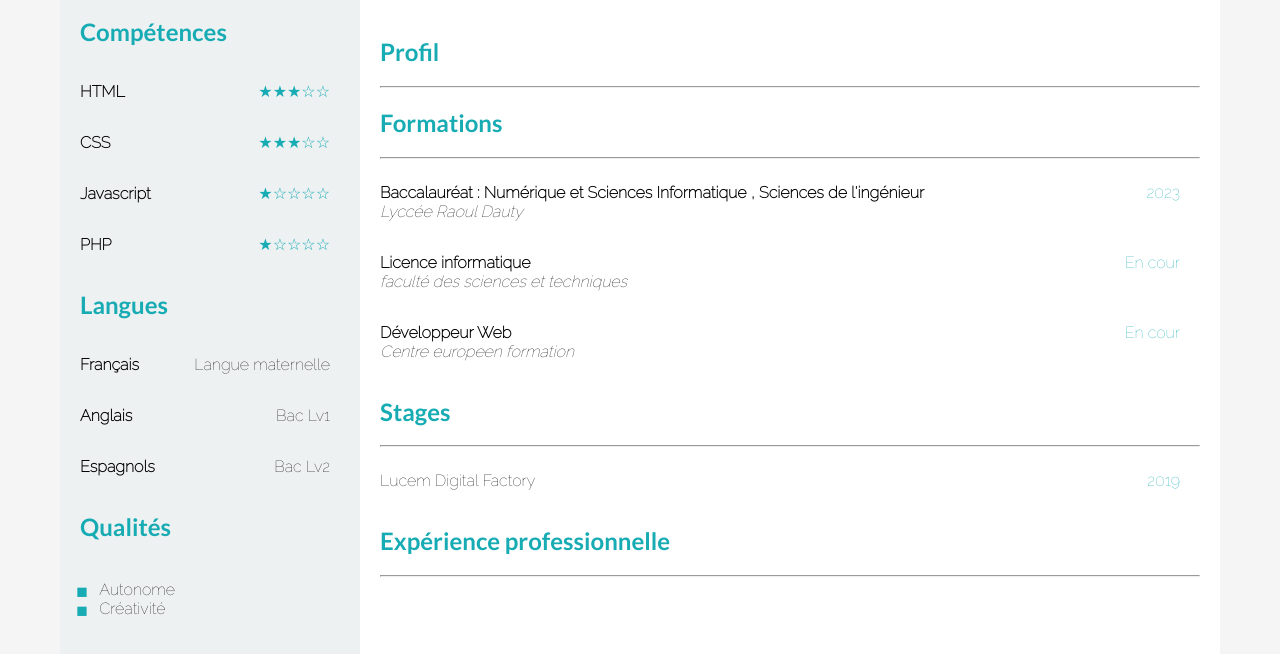
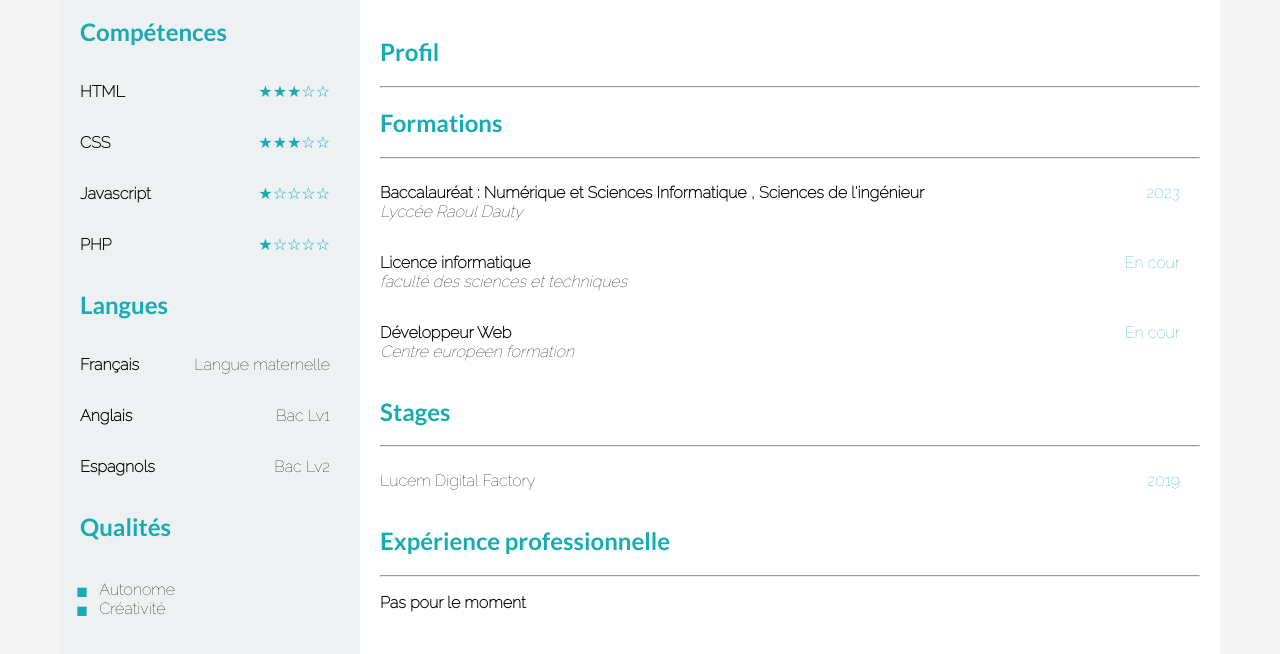
Before and after one commit to Corentin-pqt87/CV, a plain HTML site: page index.html in a window 1280 px wide. Shown: the part 211-865 px from the top of the page. Drawn offline with Linux system fonts and the light colour scheme; files whose address does not match are found by name.

Commit message:
experiance professionnelle

```diff
--- a/index.html
+++ b/index.html
@@ -126,12 +126,11 @@
 
                 <h2>Expérience professionnelle</h2>
                 <hr>
-                <p></p>
-                <p class="bleu"></p>
-                <p></p>
-                <p class="bleu"></p>
-                <p></p>
-                <p class="bleu"></p>
+                <div>
+                    <div>
+                        <p><b>Pas pour le moment</b></p>
+                    </div>
+                </div>
             </div>
         </main>
         <footer>
```
